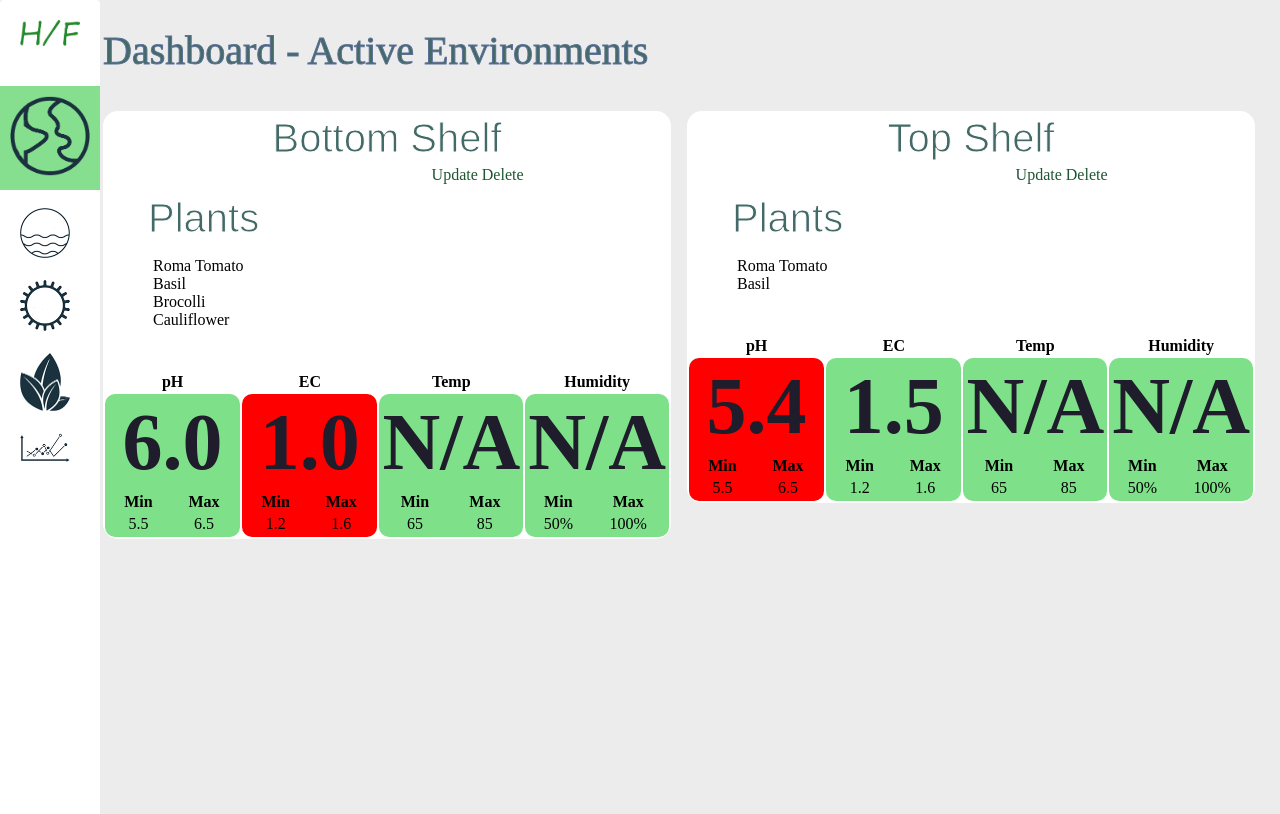
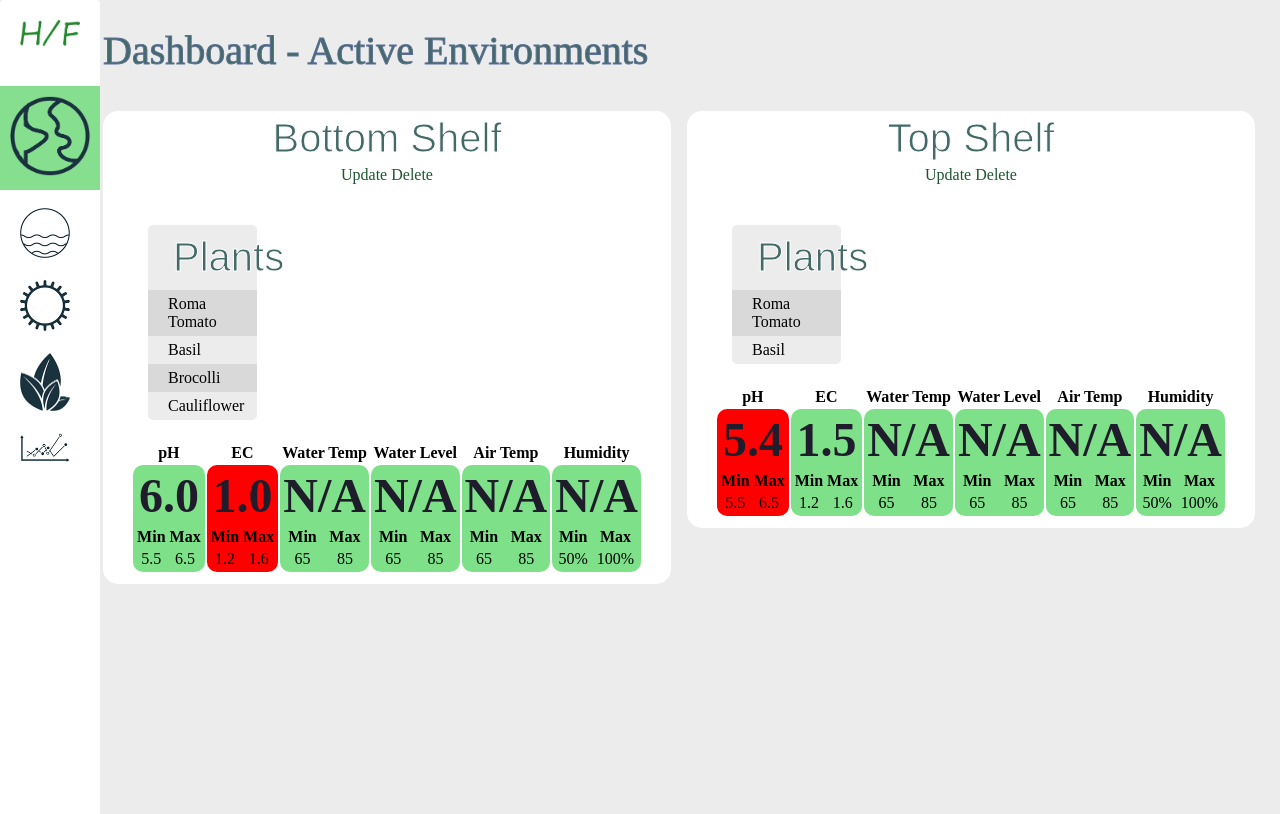
Before and after one commit to ahensley149/hydro_flask, a Flask app: page / in a window 1280 px wide. Shown: the top 814 px of the page. Run offline with Flask 2, Linux system fonts and the light colour scheme; data comes from the database, SQL or seed files in the repository; both versions use the stored data as it was after the commit.

Commit message:
Improved base layout of UI on dashboard and index pages

```diff
--- a/static/css/main.css
+++ b/static/css/main.css
@@ -10,7 +10,7 @@ a {
 
 ul {
     list-style: none;
-    padding-left: 10px;
+    padding-left: 5px;
 }
 h1{
     font-weight: normal;
@@ -36,6 +36,25 @@ h1{
     width: 90%;
     float:right;
     margin-right:25px;
+}
+
+li:nth-child(even) {
+    background-color: #d9d9d9;
+}
+li:nth-child(odd) {
+    background-color: #ececec;
+}
+li:nth-child(1) {
+    border-radius: 5px 5px 0px 0px;
+}
+li:nth-last-child(1) {
+    border-radius: 0px 0px 5px 5px;
+}
+li:nth-child(odd) {
+    background-color: #ececec;
+}
+li{
+    padding:5px 20px;
 }
 
 .header {
@@ -71,6 +90,7 @@ h1{
     border-radius: 10px;
     height: max-content;
     margin-top:10px;
+    padding: 5px 15px 15px 15px;
 }
 
 .form{
@@ -103,14 +123,15 @@ h1{
 }
 
 table.alerts_panel {
-    float:left;
-    width: 100%;
+    width: 90%;
     margin-top: 20px;
+    margin:auto;
+    margin-bottom:10px;
 }
 
 th.alert_header {
     background-color:#fff;
-    width: 25%;
+    width:100px;
 }
 tr.alerts_panel > td{
     color: #000;
@@ -119,7 +140,7 @@ tr.alerts_panel > td{
 .plant_list {
     margin: 20px 0px 0px 20px;
     padding:5px 20px;
-    float:left;
+    width:20%;
     display:block;
     text-align: left;
     border-radius:10px;
@@ -146,7 +167,7 @@ a.active > img {
     width:50px;
 }
 h3{
-    font-size:5em;
+    font-size:3em;
     color: rgb(31, 28, 43);
     margin:2px;
 }
@@ -177,10 +198,16 @@ select.multiple_select {
     background:none;
 }
 
-.ph {
+.ph, .ec, .water_temp, .water_level, .temp, .humid {
     background-color:rgb(126, 225, 137);
 }
 .ec {
+    background-color:rgb(126, 225, 137);
+}
+.water_temp {
+    background-color:rgb(126, 225, 137);
+}
+.water_level {
     background-color:rgb(126, 225, 137);
 }
 .temp {
--- a/templates/dashboard.html
+++ b/templates/dashboard.html
@@ -6,12 +6,13 @@
     {% for enviro in enviros %}
         <div class = "environment">
             <h2>{{ enviro.name }}</h2>
+            <a href = "/update_enviro/{{enviro.id}}">Update</a>
+            <a href = "/delete_enviro/{{enviro.id}}">Delete</a>
             <div class = "plant_list">
-                <h2>Plants</h2>
                 <ul>
+                    <li><h2>Plants</h2></li>
                     {% for plant in enviro.plants %}
                         <li>{{ plant.name }}</li>
-                        <li>{{ plant.plant_date }}</li>
                     {% endfor %}
                 </ul>
             </div>
@@ -19,7 +20,9 @@
                 <tr>
                     <th class = "alert_header {{ enviro.alert_status('ph') }}">pH</th>
                     <th class = "alert_header {{ enviro.alert_status('ec') }}">EC</th>
-                    <th class = "alert_header">Temp</th>
+                    <th class = "alert_header">Water Temp</th>
+                    <th class = "alert_header">Water Level</th>
+                    <th class = "alert_header">Air Temp</th>
                     <th class = "alert_header">Humidity</th>
                 </tr>
                 <tr class = "alerts_panel">
@@ -46,6 +49,32 @@
                             <tr>
                                 <td>{{ enviro.water.min_ec }}</td>
                                 <td>{{ enviro.water.max_ec }}</td>
+                            </tr>
+                        </table>
+                    </td>
+                    <td class = "water_temp">
+                        <h3>N/A</h3>
+                        <table width = "100%">
+                            <tr>
+                                <th>Min</th>
+                                <th>Max</th>
+                            </tr>
+                            <tr>
+                                <td>65</td>
+                                <td>85</td>
+                            </tr>
+                        </table>
+                    </td>
+                    <td class = "water_level">
+                        <h3>N/A</h3>
+                        <table width = "100%">
+                            <tr>
+                                <th>Min</th>
+                                <th>Max</th>
+                            </tr>
+                            <tr>
+                                <td>65</td>
+                                <td>85</td>
                             </tr>
                         </table>
                     </td>
@@ -77,8 +106,6 @@
                     </td>
                 </tr>
             </table>
-            <a href = "/update_enviro/{{enviro.id}}">Update</a>
-            <a href = "/delete_enviro/{{enviro.id}}">Delete</a>
         </div>
     {% endfor %}
 </div>
```
Also changed, not shown: templates/index_enviro.html (+33 -7 lines), hydro.db.
